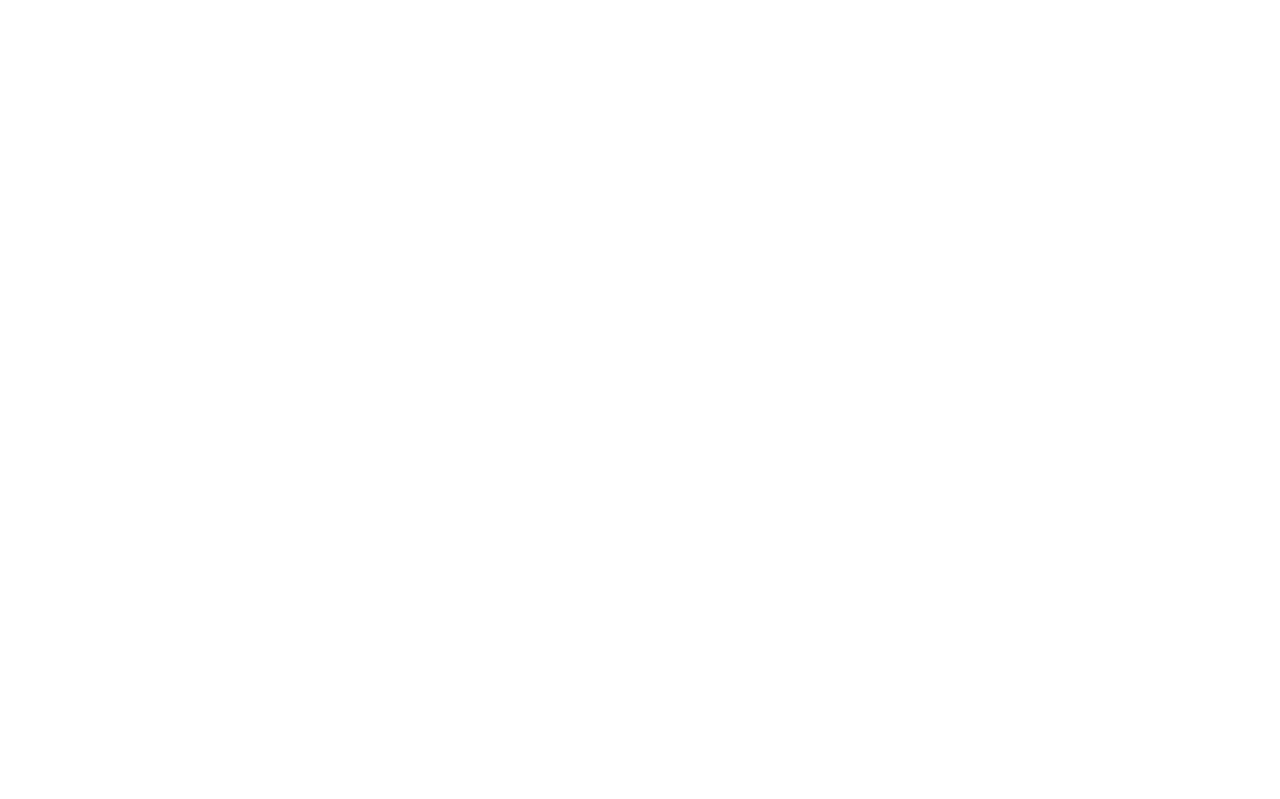
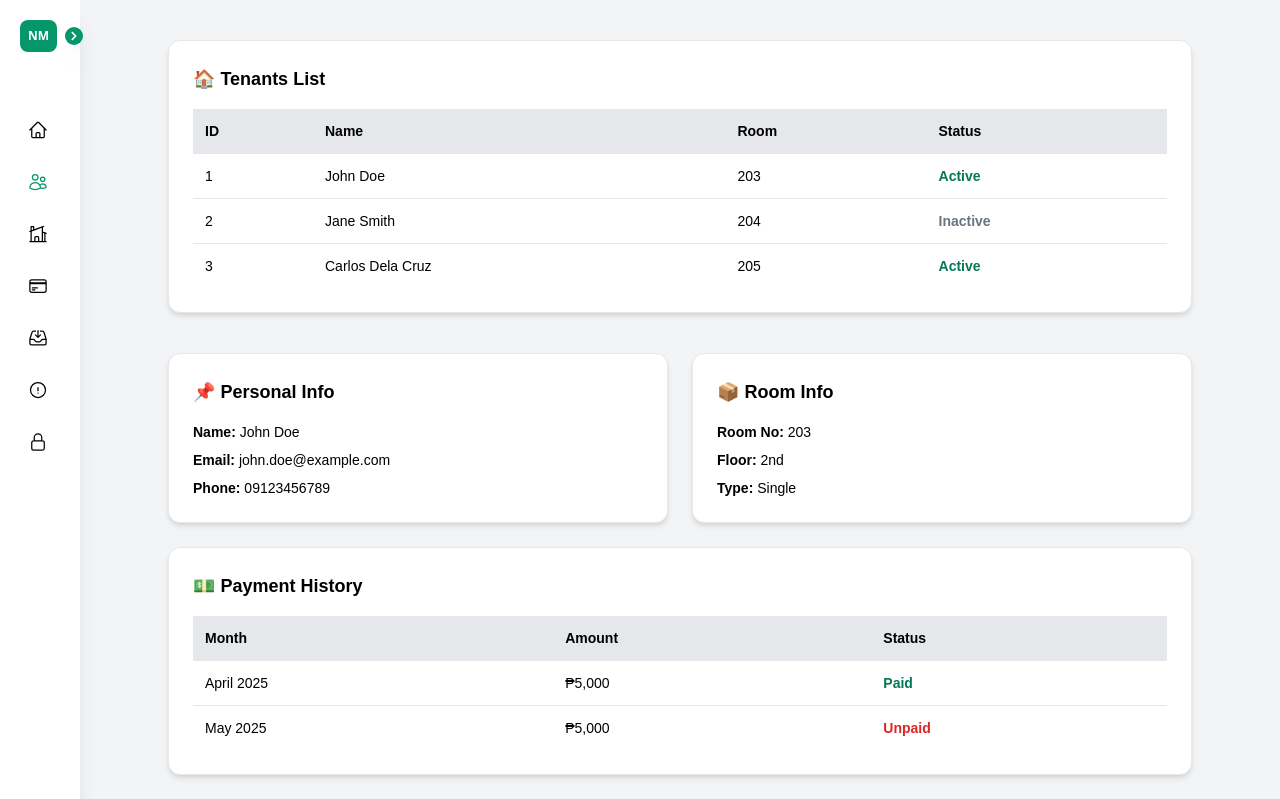
Before and after one commit to anoh24/atmpcrental-github.io, a React (Vite) app in the folder frontend/: page /branchAdmin/branchAdminTenantView/tenantViewPage in a window 1280 px wide. Before the commit this address had no page. Shown: the top 799 px of the page. Built offline with nearby package versions, Linux system fonts and the light colour scheme; the HTML template or start-up script is replaced by a standard one.

Commit message:
Branch admin navbar done and finishing tenantviewpage

```diff
--- a/frontend/package.json
+++ b/frontend/package.json
@@ -13,6 +13,7 @@
     "@chakra-ui/react": "^3.19.1",
     "@emotion/react": "^11.14.0",
     "@emotion/styled": "^11.14.0",
+    "@heroicons/react": "^2.2.0",
     "@react-google-maps/api": "^2.20.6",
     "@tailwindcss/postcss7-compat": "^2.2.17",
     "embla-carousel-autoplay": "^8.6.0",
--- a/frontend/src/App.jsx
+++ b/frontend/src/App.jsx
@@ -9,6 +9,7 @@
 import ListBranchAdminAccountPage from './pages/superAdmin/dashboardBranchAdminAccountList/listBranchAdminAccountPage';
 import BranchAdminLayout from './layouts/branchAdminLayout/branchAdminLayout';
 import BranchAdminDashboardPage from './pages/branchAdmin/branchAdminDashboardPage';
+import BranchAdminDashboardTenantViewPage from './pages/branchAdmin/branchAdminTenantView/tenantViewPage'
 function App() {
   return (
     <Router>
@@ -75,6 +76,16 @@
           </BranchAdminLayout>
          }
         >
+        </Route>
+
+         <Route
+         path="/branchAdmin/branchAdminTenantView/tenantViewPage"
+         element={
+          <BranchAdminLayout>
+          <BranchAdminDashboardTenantViewPage/>
+          </BranchAdminLayout>
+         }
+        >
 
         </Route>
       </Routes>
--- a/frontend/src/components/branchAdminBar/branchAdminNavbar.jsx
+++ b/frontend/src/components/branchAdminBar/branchAdminNavbar.jsx
@@ -1,5 +1,5 @@
-import React from 'react';
-import { FaChevronRight} from 'react-icons/fa';
+import React, { useState } from 'react';
+import { FaChevronRight } from 'react-icons/fa';
 import {
   HiOutlineHome,
   HiOutlineUsers,
@@ -7,84 +7,74 @@
   HiOutlineCreditCard,
   HiOutlineInboxArrowDown,
   HiOutlineExclamationCircle,
-  HiOutlineLogout,
+  HiOutlineLockClosed
+
 } from 'react-icons/hi2';
-import { NavLink } from 'react-router-dom'; // fixed import
+import { NavLink } from 'react-router-dom';
 
 export default function BranchAdminBar() {
+  const [resizeSidebar, setResizeSidebar] = useState(false);
+
+  const handleClick = () => {
+    setResizeSidebar(prev => !prev);
+  };
+
   return (
-    <div className="relative h-screen w-64 z-50 rounded-md flex flex-col">
+    <div className={`relative h-100 z-50 rounded-md flex flex-col ${resizeSidebar ? 'w-64' : 'w-20'} transition-all duration-300 ease-in-out bg-white shadow-xl`}>
       <div className="flex flex-row gap-2 w-full py-5 px-5 items-center">
-        <h4 className="bg-green-500 w-auto h-auto text-xs font-black px-2 py-2 rounded-lg">
-          NM
-        </h4>
-        <div className="flex flex-col w-auto flex-1">
-          <p className="text-black text-sm font-black tracking-tighter font-oswald">
-            Marawi City
-          </p>
-          <p className="text-gray-500 text-xs font-bold tracking-tighter transform scale-75 font-oswald -ml-6 -mt-1">
-            BRANCH
-          </p>
+        <h4 className="bg-green-600 text-xs font-black px-2 py-2 rounded-lg text-white">NM</h4>
+        {resizeSidebar && (
+          <div className="flex flex-col flex-1">
+            <p className="text-black text-sm font-black tracking-tighter font-oswald">Marawi City</p>
+            <p className="text-gray-500 text-xs font-bold tracking-tighter  font-oswald  -mt-1">BRANCH</p>
           </div>
-        <div className="bg-green-500 p-1 rounded-full cursor-pointer -mr-8 overflow">
-            <FaChevronRight className="text-white" size={18} />
+        )}
+        <div onClick={handleClick} className="bg-green-600 p-1 rounded-full cursor-pointer -mr-6 shadow-xl">
+          <FaChevronRight className={`text-white transition-transform duration-300 transform ${resizeSidebar ? 'rotate-180' : ''}`} size={10} />
         </div>
       </div>
-      <nav className="flex flex-col gap-5 mt-10 py-5 px-5">
-            <NavLink
-            to="/"
-            className="flex items-center gap-2 text-xs text-black font-oswald">
-            <HiOutlineHome
-            className="text-xl h-auto w-auto py-2 px-2 rounded-lg"/>
-             Dashboard
+
+      <nav className="flex flex-col gap-4 mt-10 px-5">
+        <NavLink to="/dashboard" className={({ isActive }) =>
+          `flex items-center gap-4 text-sm font-oswald hover:bg-green-500 rounded-md p-2 ${isActive ? 'text-green-600 font-extrabold' : 'text-black'}`}>
+          <HiOutlineHome className="text-xl" />
+          {resizeSidebar && 'Dashboard'}
         </NavLink>
 
-             <NavLink
-            to="/"
-            className="flex items-center gap-2 text-xs text-black font-oswald">
-            <HiOutlineUsers
-            className="text-xl h-auto w-auto py-2 px-2 rounded-lg"/>
-             Tenants
+        <NavLink to="/branchAdmin/branchAdminTenantView/tenantViewpage" className={({ isActive }) =>
+          `flex items-center gap-4 text-sm font-oswald hover:bg-green-500 rounded-md p-2 ${isActive ? 'text-green-600 font-extrabold' : 'text-black'}`}>
+          <HiOutlineUsers className="text-xl" />
+          {resizeSidebar && 'Tenants'}
         </NavLink>
 
-             <NavLink
-            to="/"
-            className="flex items-center gap-2 text-xs text-black font-oswald">
-            <HiOutlineHomeModern
-            className="text-xl h-auto w-auto py-2 px-2 rounded-lg"/>
-             Rooms
+        <NavLink to="/rooms" className={({ isActive }) =>
+          `flex items-center gap-4 text-sm font-oswald hover:bg-green-500 rounded-md p-2 ${isActive ? 'text-green-600 font-extrabold' : 'text-black'}`}>
+          <HiOutlineHomeModern className="text-xl" />
+          {resizeSidebar && 'Rooms'}
         </NavLink>
 
-             <NavLink
-            to="/"
-            className="flex items-center gap-2 text-xs text-black font-oswald">
-            <HiOutlineCreditCard
-            className="text-xl h-auto w-auto py-2 px-2 rounded-lg"/>
-             Billing
+        <NavLink to="/billing" className={({ isActive }) =>
+          `flex items-center gap-4 text-sm font-oswald hover:bg-green-500 rounded-md p-2 ${isActive ? 'text-green-600 font-extrabold' : 'text-black'}`}>
+          <HiOutlineCreditCard className="text-xl" />
+          {resizeSidebar && 'Billing'}
         </NavLink>
 
-             <NavLink
-            to="/"
-            className="flex items-center gap-2 text-xs text-black font-oswald">
-            <HiOutlineInboxArrowDown
-            className="text-xl h-auto w-auto py-2 px-2 rounded-lg"/>
-             Request
+        <NavLink to="/requests" className={({ isActive }) =>
+          `flex items-center gap-4 text-sm font-oswald hover:bg-green-500 rounded-md p-2 ${isActive ? 'text-green-600 font-extrabold' : 'text-black'}`}>
+          <HiOutlineInboxArrowDown className="text-xl" />
+          {resizeSidebar && 'Request'}
         </NavLink>
 
-            <NavLink
-            to="/"
-            className="flex items-center gap-2 text-xs text-black font-oswald">
-            <HiOutlineExclamationCircle
-            className="text-xl h-auto w-auto py-2 px-2 rounded-lg"/>
-             Notices
+        <NavLink to="/notices" className={({ isActive }) =>
+          `flex items-center gap-4 text-sm font-oswald hover:bg-green-500 rounded-md p-2 ${isActive ? 'text-green-600 font-extrabold' : 'text-black'}`}>
+          <HiOutlineExclamationCircle className="text-xl" />
+          {resizeSidebar && 'Notification'}
         </NavLink>
 
-            <NavLink
-            to="/"
-            className="flex items-center gap-2 text-xs text-black font-oswald">
-            <HiOutlineLogout
-            className="text-xl h-auto w-auto py-2 px-2 rounded-lg"/>
-             Logout
+        <NavLink to="/logout" className={({ isActive }) =>
+          `flex items-center gap-4 text-sm font-oswald hover:bg-green-500 rounded-md p-2 ${isActive ? 'text-green-600 font-extrabold' : 'text-black'}`}>
+          <HiOutlineLockClosed className="text-xl" />
+          {resizeSidebar && 'Logout'}
         </NavLink>
       </nav>
     </div>
--- a/frontend/src/layouts/branchAdminLayout/branchAdminLayout.jsx
+++ b/frontend/src/layouts/branchAdminLayout/branchAdminLayout.jsx
@@ -1,11 +1,14 @@
+import React from "react";
 import BranchAdminBar from "../../components/branchAdminBar/branchAdminNavbar";
 
-const BranchAdminLayout = ({childern}) => {
+const BranchAdminLayout = ({children}) => {
     return(
         <>
-            <div className="flex flex-1 overflow-hidden">
+            <div className="flex flex-1">
                 <BranchAdminBar/>
-                <main className="flex-1 overflow-auto bg-gray-700 p-4"></main>
+                <main className="flex-1 bg-gray-100">
+                    {children}
+                </main>
             </div>
 
         </>
--- /dev/null
+++ b/frontend/src/pages/branchAdmin/branchAdminTenantView/tenantViewPage.jsx
@@ -0,0 +1,11 @@
+import React from 'react'
+import TenantView from './tenantViewSection'
+
+export default function BranchAdminDashboardTenantViewPage(){
+    return(
+        <div>
+             <TenantView/>
+        </div>
+
+    )
+}
--- /dev/null
+++ b/frontend/src/pages/branchAdmin/branchAdminTenantView/tenantViewSection.jsx
@@ -0,0 +1,129 @@
+import React from 'react';
+
+const TenantView = () => {
+  const tenantDetails = {
+    personalInfo: {
+      name: 'John Doe',
+      email: 'john.doe@example.com',
+      phone: '09123456789',
+    },
+    roomInfo: {
+      roomNumber: '203',
+      floor: '2nd',
+      type: 'Single',
+    },
+    paymentHistory: [
+      { month: 'April 2025', amount: '₱5,000', status: 'Paid' },
+      { month: 'May 2025', amount: '₱5,000', status: 'Unpaid' },
+    ],
+    uploadedDocs: ['ID.png', 'Contract.pdf'],
+  };
+
+  const tenantsList = [
+    { id: 1, name: 'John Doe', room: '203', status: 'Active' },
+    { id: 2, name: 'Jane Smith', room: '204', status: 'Inactive' },
+    { id: 3, name: 'Carlos Dela Cruz', room: '205', status: 'Active' },
+  ];
+
+  return (
+    <div className="h-full font-oswald py-10 px-4 md:px-20 bg-gray-100 ">
+      {/* TENANTS LIST TABLE */}
+      <div className="bg-white max-w-5xl mx-auto rounded-xl shadow-md p-6 border mb-10">
+        <h2 className="text-lg font-bold text-black mb-4">🏠 Tenants List</h2>
+        <div className="overflow-x-auto">
+          <table className="w-full text-sm text-black">
+            <thead>
+              <tr className="bg-gray-200">
+                <th className="text-left p-3">ID</th>
+                <th className="text-left p-3">Name</th>
+                <th className="text-left p-3">Room</th>
+                <th className="text-left p-3">Status</th>
+              </tr>
+            </thead>
+            <tbody>
+              {tenantsList.map((tenant) => (
+                <tr key={tenant.id} className="border-t hover:bg-gray-50">
+                  <td className="p-3">{tenant.id}</td>
+                  <td className="p-3">{tenant.name}</td>
+                  <td className="p-3">{tenant.room}</td>
+                  <td className={`p-3 font-semibold ${tenant.status === 'Active' ? 'text-green-700' : 'text-gray-500'}`}>
+                    {tenant.status}
+                  </td>
+                </tr>
+              ))}
+            </tbody>
+          </table>
+        </div>
+      </div>
+
+      {/* TENANT DETAILS CARDS */}
+      <div className="max-w-5xl mx-auto grid grid-cols-1 md:grid-cols-2 gap-6">
+        {/* PERSONAL INFO */}
+        <div className="bg-white rounded-xl shadow-md p-6 border">
+          <h2 className="text-lg font-bold text-black mb-4">📌 Personal Info</h2>
+          <ul className="space-y-2 text-black text-sm">
+            <li><strong>Name:</strong> {tenantDetails.personalInfo.name}</li>
+            <li><strong>Email:</strong> {tenantDetails.personalInfo.email}</li>
+            <li><strong>Phone:</strong> {tenantDetails.personalInfo.phone}</li>
+          </ul>
+        </div>
+
+        {/* ROOM INFO */}
+        <div className="bg-white rounded-xl shadow-md p-6 border">
+          <h2 className="text-lg font-bold text-black mb-4">📦 Room Info</h2>
+          <ul className="space-y-2 text-black text-sm">
+            <li><strong>Room No:</strong> {tenantDetails.roomInfo.roomNumber}</li>
+            <li><strong>Floor:</strong> {tenantDetails.roomInfo.floor}</li>
+            <li><strong>Type:</strong> {tenantDetails.roomInfo.type}</li>
+          </ul>
+        </div>
+
+        {/* PAYMENT HISTORY */}
+        <div className="md:col-span-2 bg-white rounded-xl shadow-md p-6 border">
+          <h2 className="text-lg font-bold text-black mb-4">💵 Payment History</h2>
+          <div className="overflow-x-auto">
+            <table className="w-full text-sm text-black">
+              <thead>
+                <tr className="bg-gray-200">
+                  <th className="text-left p-3">Month</th>
+                  <th className="text-left p-3">Amount</th>
+                  <th className="text-left p-3">Status</th>
+                </tr>
+              </thead>
+              <tbody>
+                {tenantDetails.paymentHistory.map((entry, idx) => (
+                  <tr key={idx} className="border-t hover:bg-gray-50">
+                    <td className="p-3">{entry.month}</td>
+                    <td className="p-3">{entry.amount}</td>
+                    <td className={`p-3 font-semibold ${entry.status === 'Paid' ? 'text-green-700' : 'text-red-600'}`}>
+                      {entry.status}
+                    </td>
+                  </tr>
+                ))}
+              </tbody>
+            </table>
+          </div>
+        </div>
+
+        {/* UPLOADED DOCUMENTS */}
+        <div className="bg-white rounded-xl shadow-md p-6 border">
+          <h2 className="text-lg font-bold text-black mb-4">📎 Uploaded Documents</h2>
+          <ul className="list-disc list-inside text-sm text-black space-y-1">
+            {tenantDetails.uploadedDocs.map((doc, index) => (
+              <li key={index}>{doc}</li>
+            ))}
+          </ul>
+        </div>
+
+        {/* MOVE-OUT BUTTON */}
+        <div className="flex justify-end items-center md:col-span-2">
+          <button className="bg-red-500 hover:bg-red-600 text-white text-sm font-bold px-5 py-2 rounded-lg shadow-md transition duration-200">
+            🚪 Move-out / Terminate
+          </button>
+        </div>
+      </div>
+    </div>
+  );
+};
+
+export default TenantView;
```
Also changed, not shown: frontend/src/pages/branchAdmin/branchAdminDashboardPage.jsx (+8 -1 lines), 1 other file (tests, documents, lock files or other folders). Lines whose indentation alone changed are shown as unchanged.
